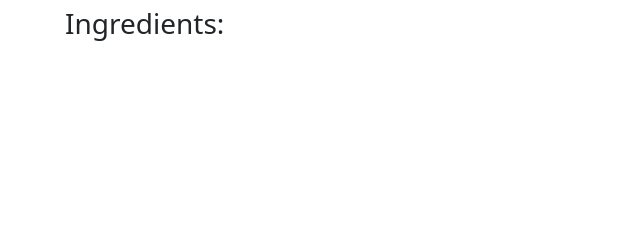
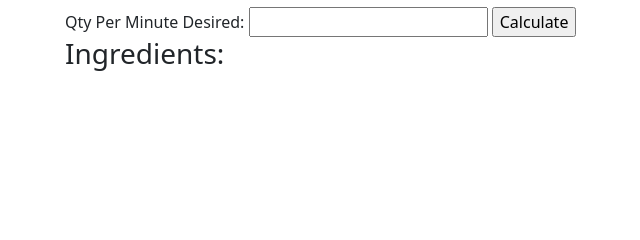
Before and after one commit to mjpolifka/satisfactory-tools, a Flask app: template satisfactory_tools/templates/components/component.html in a window 1280 px wide. Shown: the part 212-452 px from the top of the page, without its empty margins (17-657 px from the left). Run offline with Flask 2, Linux system fonts and the light colour scheme; the template is opened without the code that fills it, so the values that code supplies are empty.

Commit message:
added qpm form to component template

```diff
--- a/satisfactory_tools/templates/components/component.html
+++ b/satisfactory_tools/templates/components/component.html
@@ -6,6 +6,13 @@
         <h3>Made in: {{ component.made_in|title }}</h3>
         <h3>Cycle time: {{ component.speed }} seconds</h3>
         <h3>Recipe makes qty {{ component.quantity }} per cycle, qty {{ ((60/component.speed)*component.quantity)|int }} per minute</h3>
+
+        <form method="post">
+            <label for="username">Qty Per Minute Desired:</label>
+            <input name="qpm" id="qpm" required>
+            <input type="submit" value="Calculate">
+        </form>
+
         <h3>Ingredients:</h3>
         <ul>
             {% for ingredient in component.ingredient_list %}
```
